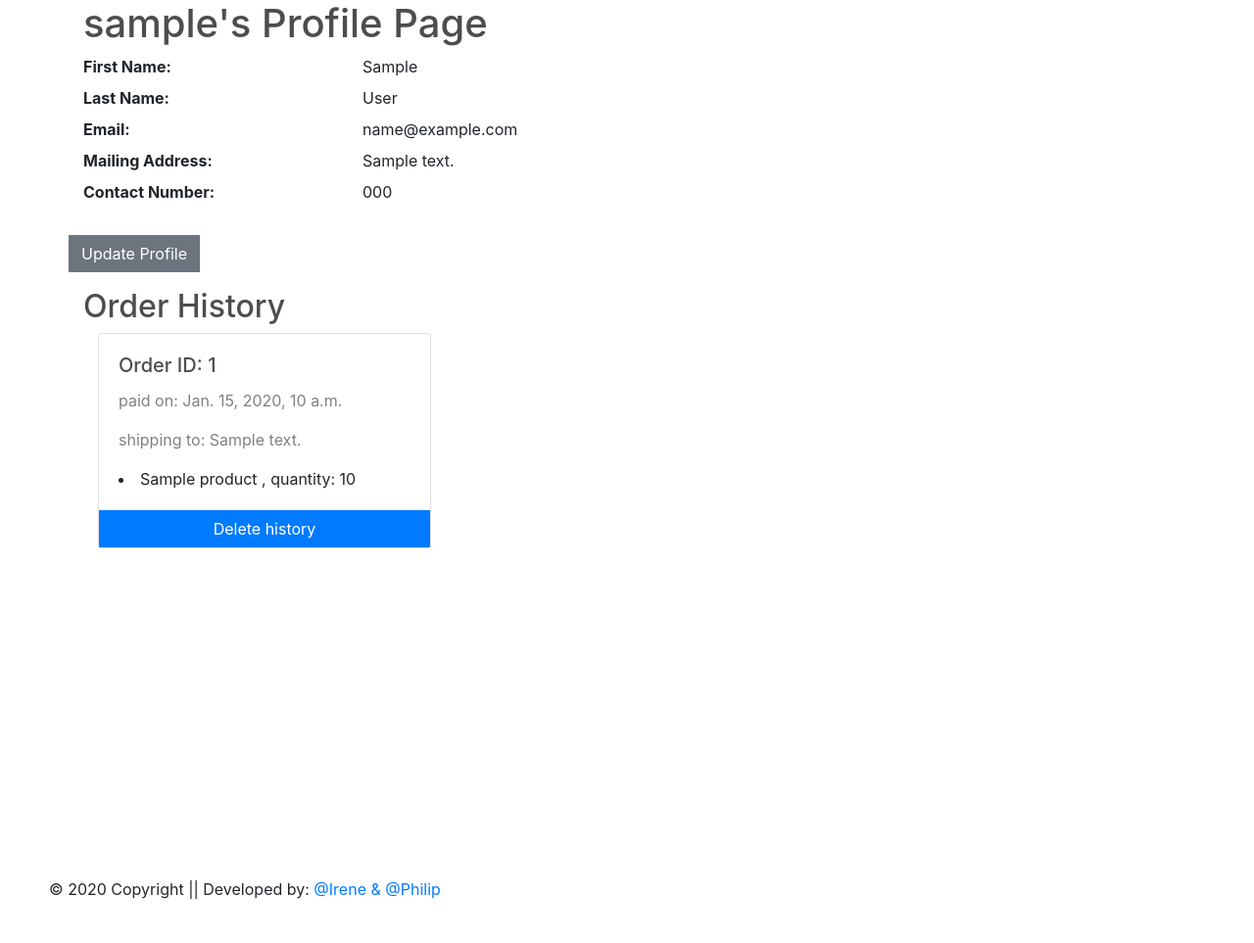
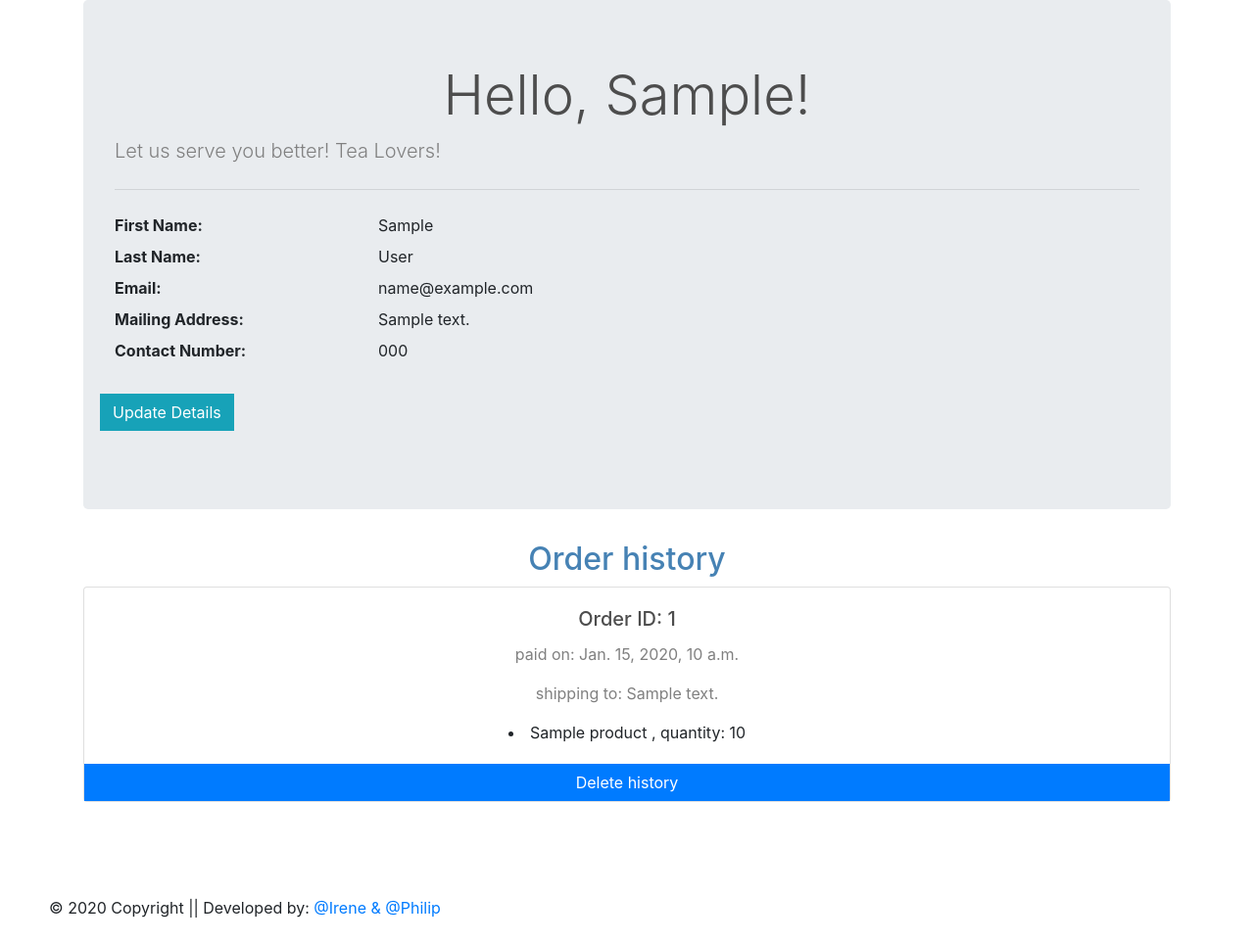
Before and after one commit to philipyap/p4-Yi-Cha, a Django app: a page that uses main_app/templates/profile.html in a window 1280 px wide. Shown: the part 74-1037 px from the top of the page at 98% size. Before the commit the page ends 992 px from the top, so only its background shows below. Run offline with Django 3.2, Linux system fonts and the light colour scheme; tables that the repository leaves empty hold one stand-in row (values such as "Sample post"); some libraries are stand-ins or nearby versions.

Commit message:
[profile] Touch up styling profile page

```diff
--- a/main_app/templates/profile.html
+++ b/main_app/templates/profile.html
@@ -1,9 +1,11 @@
 {% extends 'main.html' %}
 {% load static %}
 {% block content %}
-<h1>{{ username }}'s Profile Page</h1>
 
-
+<div class="jumbotron">
+  <h1 class="display-4" style="text-align: center;">Hello, {{user_profile.0.first_name }}!</h1>
+  <p class="lead">Let us serve you better! Tea Lovers!</p>
+  <hr class="my-4">
   <dl class="row">
     <dt class="col-sm-3">First Name: </dt>
     <dd class="col-sm-9">{{ user_profile.0.first_name }}</dd>
@@ -27,23 +29,22 @@
 </br>
 <div class="box-footer d-flex justify-content-between align-items-center">
     {% if user_profile|length > 0 %}
-        <div class="left-col"><a href="{% url 'profile_update' username user.id %}" class="btn btn-secondary">Update Profile</a></div>
+        <div class="right-col"><a href="{% url 'profile_update' username user.id %}" class="btn btn-info">Update Details</a></div>
 
     {% else %}
         <div class="left-col"><a href="{% url 'profile_create' username user.id %}" class="btn btn-danger">Create Profile</a></div>
     {% endif %}
 </div>
 </dl>
+</div>
+
 </hr>
-<h2>Order History</h2>
-
-
-<div class="row-cols-md-3">
+<h2 style="text-align: center; color: steelblue;">Order history </h2>
+<div class="row">
   <div class="col s12">
-      <div class="card h-100">
+    <div class="card">
       {% for o in order %}
-        <div class="card-body">
-        <blockquote>
+      <div class="card-body" style="text-align: center;">
         <h5 class="card-title">Order ID: {{ o.id }}</h5>
         {% if o.paid %}
             <p>paid on: {{o.ordered_date}}</p>
@@ -56,14 +57,9 @@
         </div>
         <a class="btn btn-primary" href="{% url 'order_delete' username o.id %}">Delete history</a>
         {% endfor %}
-
-    </div>
-
       </div>
     </div>
-
-</br>
-</br>
+  </div>
 
 
 
```
Also changed, not shown: main_app/static/css/style.css (line endings or trailing spaces). Lines whose indentation alone changed are shown as unchanged.
